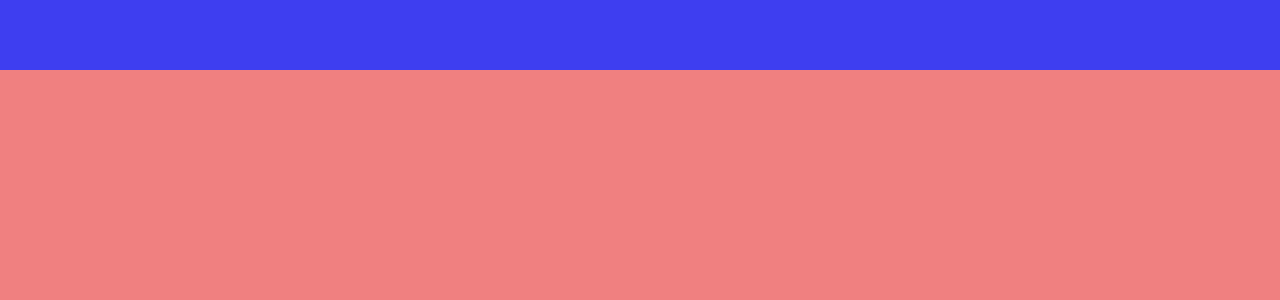
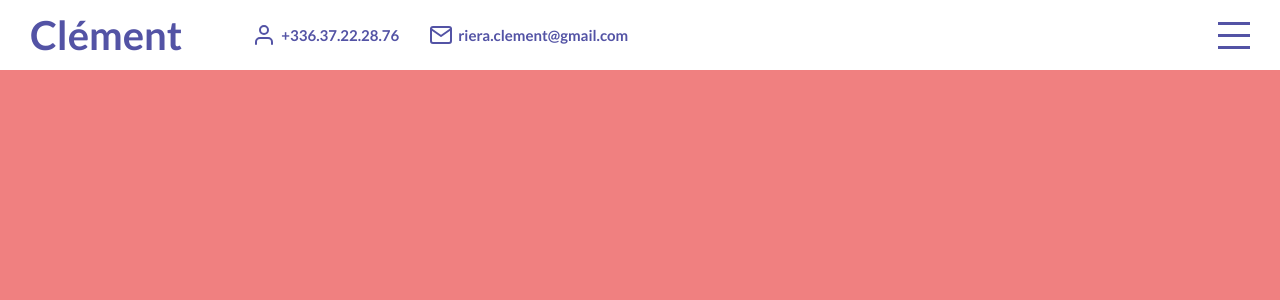
Before and after one commit to ClementR48/portofoglio, a React (Create React App) app: page / in a window 1280 px wide. Shown: the top 300 px of the page. Built offline with nearby package versions, Linux system fonts and the light colour scheme.

Commit message:
mise en place du header

```diff
--- a/package.json
+++ b/package.json
@@ -9,6 +9,7 @@
     "node-sass": "^6.0.1",
     "react": "^17.0.2",
     "react-dom": "^17.0.2",
+    "react-feather": "^2.0.9",
     "react-scripts": "4.0.3",
     "web-vitals": "^1.1.2"
   },
--- a/src/App.js
+++ b/src/App.js
@@ -1,16 +1,19 @@
 import Topbar from "./components/topbar/Topbar";
 import Intro from "./components/intro/Intro"
-import Portfoglio from "./components/portfoglio/Portfoglio"
+import Portefolio from "./components/portefolio/Portefolio"
 import Contact from "./components/contact/Contact"
 
 import "./app.scss"
+import { useState } from "react";
+
 function App() {
+  const[menuOpen, setMenuOpen] = useState(false)
   return (
     <div className="app">
-     <Topbar/>
+     <Topbar setMenuOpen={setMenuOpen} menuOpen={menuOpen} />
      <div className="sections">
        <Intro />
-       <Portfoglio />
+       <Portefolio />
        <Contact />
      </div>
     </div>
--- a/src/app.scss
+++ b/src/app.scss
@@ -4,9 +4,10 @@
   .sections {
     width: 100%;
     height: calc(100vh - 70px);
-    background-color: lightgoldenrodyellow;
+    background-color: rgb(185, 185, 140);
     position: relative;
     top: 70px;
+    scroll-behavior: smooth;
     scroll-snap-type: y mandatory;
     scrollbar-width: none;
     &::-webkit-scrollbar{
--- a/src/components/contact/Contact.jsx
+++ b/src/components/contact/Contact.jsx
@@ -2,7 +2,7 @@ import './contact.scss'
 
 const Contact = () => {
   return (
-    <div className="contact">
+    <div className="contact" id="contact">
 
     </div>
   );
--- a/src/components/intro/Intro.jsx
+++ b/src/components/intro/Intro.jsx
@@ -2,7 +2,7 @@ import './intro.scss';
 
 const Intro = () => {
   return (
-    <div className="intro">
+    <div className="intro" id="intro">
 
     </div>
   );
--- /dev/null
+++ b/src/components/portefolio/Portefolio.jsx
@@ -0,0 +1,11 @@
+import "./portefolio.scss";
+
+const Portefolio = () => {
+  return (
+    <div className="portefolio" id="portefolio">
+
+    </div>
+  );
+};
+
+export default Portefolio;
--- a/src/components/portfoglio/portfoglio.scss
+++ b/src/components/portefolio/portefolio.scss
@@ -1,3 +1,3 @@
-.portfoglio {
+.portefolio {
   background-color: lightgoldenrodyellow;
 }
--- a/src/components/portfoglio/Portfoglio.jsx
+++ /dev/null
@@ -1,11 +0,0 @@
-import "./portfoglio.scss";
-
-const Portfoglio = () => {
-  return (
-    <div className="portfoglio">
-
-    </div>
-  );
-};
-
-export default Portfoglio;
--- a/src/components/topbar/Topbar.jsx
+++ b/src/components/topbar/Topbar.jsx
@@ -1,11 +1,38 @@
-import "./topbar.scss";
+import { Mail, User } from 'react-feather'
+import './topbar.scss'
 
-const Topbar = () => {
+
+const Topbar = ({menuOpen, setMenuOpen}) => {
+
   return (
-    <div className="topbar">
+    <div className={"topbar " + (menuOpen && "active")}>
+      <div className="wrapper">
+        <div className="left">
+          <a href="#intro" className="logo">Clément</a>
+          <div className="itemContainer">
+            <User className="icon"/>
+            <span>+336.37.22.28.76</span>
+          </div>
+          <div className="itemContainer">
+            <Mail className="icon"/>
+            <span>riera.clement@gmail.com</span>
+          </div>
 
+        </div>
+
+        <div className="right">
+          <div className="hamburger" onClick={() => {
+            setMenuOpen(!menuOpen)
+          }} >
+            <span className='line1'></span>
+            <span className='line2'></span>
+            <span className='line3'></span>
+          </div>
+
+        </div>
+      </div>
     </div>
-  );
-};
+  )
+}
 
-export default Topbar;
+export default Topbar
--- a/src/components/topbar/topbar.scss
+++ b/src/components/topbar/topbar.scss
@@ -1,8 +1,91 @@
+@import "../../global.scss";
+
 .topbar {
   width: 100%;
   height: 70px;
-  background-color: rgb(62, 62, 240);
+  background-color: white;
+  color: $mainColor;
   position: fixed;
   top: 0;
   z-index: 2;
+  transition: all 0.8s ease;
+
+  .wrapper {
+    padding: 0 30px;
+    height: 100%;
+    display: flex;
+    align-items: center;
+    justify-content: space-between;
+
+    .left{
+      display: flex;
+      align-items: center;
+
+      .logo {
+        font-size: 40px;
+        font-weight: 700;
+        color: inherit;
+        text-decoration: none;
+        margin-right: 40px;
+      }
+
+      .itemContainer {
+        display: flex;
+        align-items: center;
+        margin-left: 30px;
+
+        .icon {
+          font-size: 18px;
+          margin-right: 5px;
+        }
+
+        span {
+          font-size: 15px;
+          font-weight: 700;
+        }
+      }
+    }
+
+    .right {
+
+      .hamburger {
+        width: 32px;
+        height: 27px;
+        display: flex;
+        flex-direction: column;
+        justify-content: space-between;
+        cursor: pointer;
+
+        span{
+          width: 100%;
+          height: 3px;
+          background-color: $mainColor;
+          transform-origin: left;
+          transition: all 1s ease;
+        }
+      }
+    }
+  }
+
+  &.active {
+    background-color: $mainColor;
+    color: white;
+
+    .hamburger {
+
+      span {
+        &:first-child {
+          background-color: white;
+          transform: rotate(45deg)
+        }
+        &:nth-child(2) {
+          opacity: 0;
+        }
+        &:last-child {
+          background-color: white;
+          transform: rotate(-45deg)
+        }
+      }
+    }
+  }
 }
--- /dev/null
+++ b/src/global.scss
@@ -0,0 +1 @@
+$mainColor: rgb(83, 83, 165);
```
Also changed, not shown: 1 other file (tests, documents, lock files or other folders).
